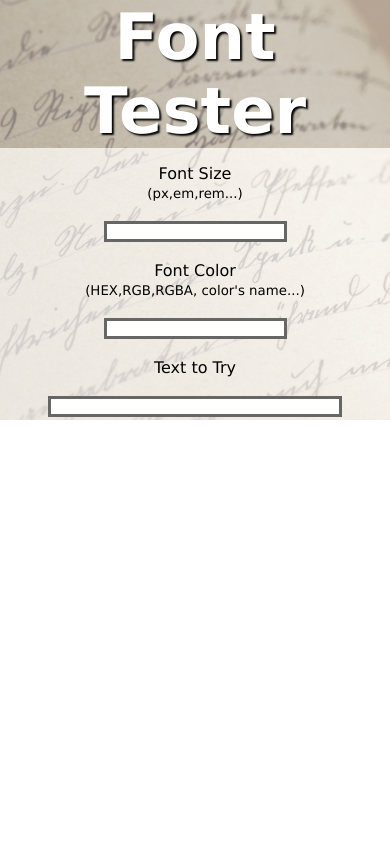
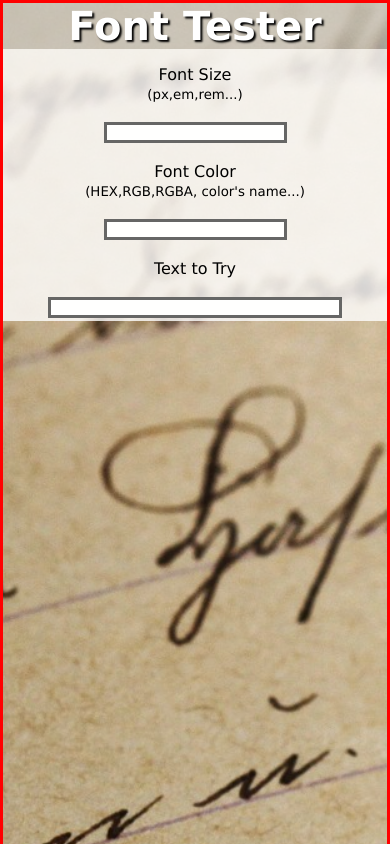
Before and after one commit to renanmbs/font, a React (Create React App) app: page / in a window 390 px wide. Shown: the top 844 px of the page. Built offline with nearby package versions, Linux system fonts and the light colour scheme.

Commit message:
Feb 17  2023

```diff
--- a/src/App.css
+++ b/src/App.css
@@ -43,7 +43,13 @@ input{
     width: 18rem;
   }
 
+  #banner{
+    border: solid red;
+    height: 100rem;
+  }
+
   #banner h1{
+    font-size: 2.5rem;
     text-shadow: 2px 2px 2px black;
   }
 
```
